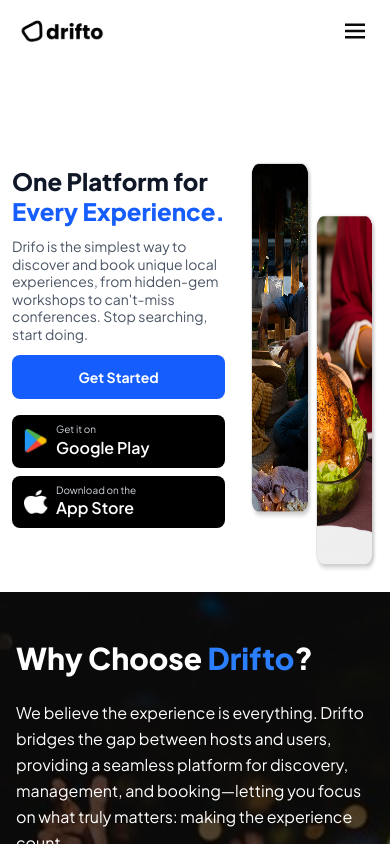
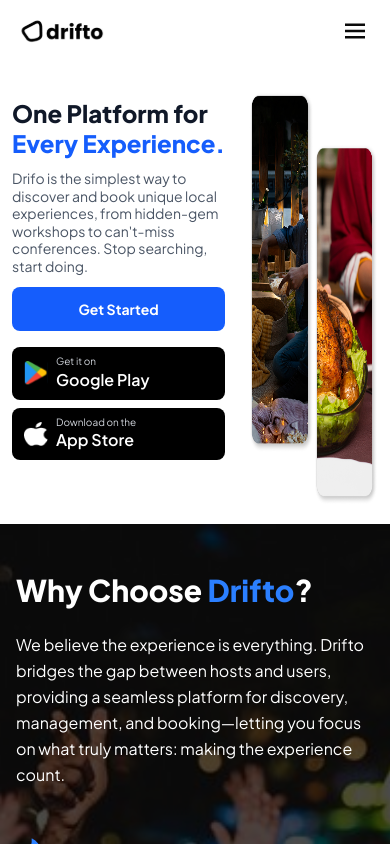
Before and after one commit to Drifto-app/drifto-website, a React (Vite) app: page / in a window 390 px wide. Shown: the top 844 px of the page. Built offline with nearby package versions, Linux system fonts and the light colour scheme; no server answers.

Commit message:
feat: Styling fix

```diff
--- a/src/components/HeroComponent.tsx
+++ b/src/components/HeroComponent.tsx
@@ -5,7 +5,7 @@ type Props = {};
 
 export default function HeroComponent({ }: Props) {
   return (
-    <section id="hero" className="w-full bg-white mt-26 md:mt-0">
+    <section id="hero" className="w-full bg-white mt-9 md:mt-0">
       <div className="px-3 pb-16 md:px-8 md:py-26">
         <div className="flex lg:grid lg:items-start gap-6 lg:gap-12 lg:grid-cols-2">
           {/* Left Content */}
```
